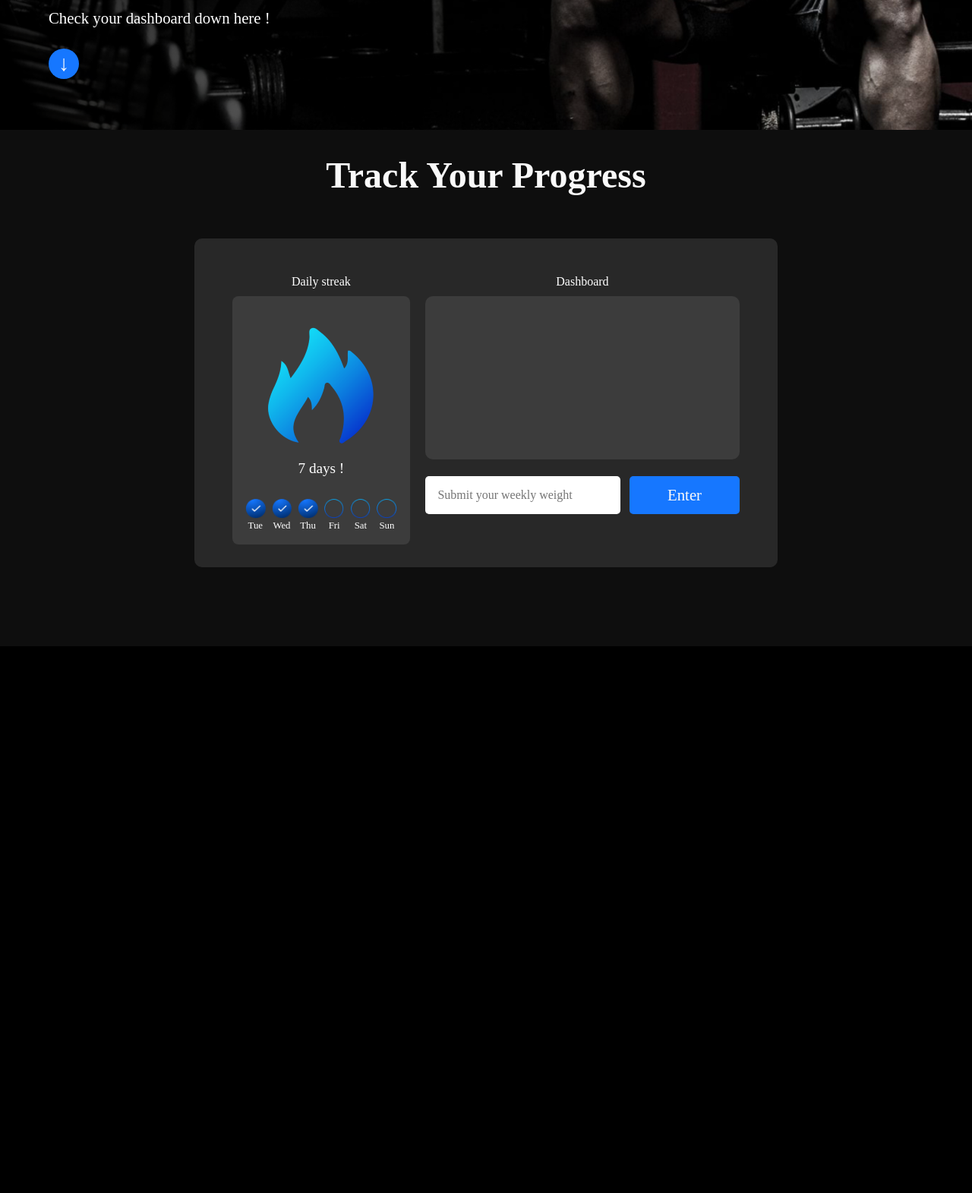
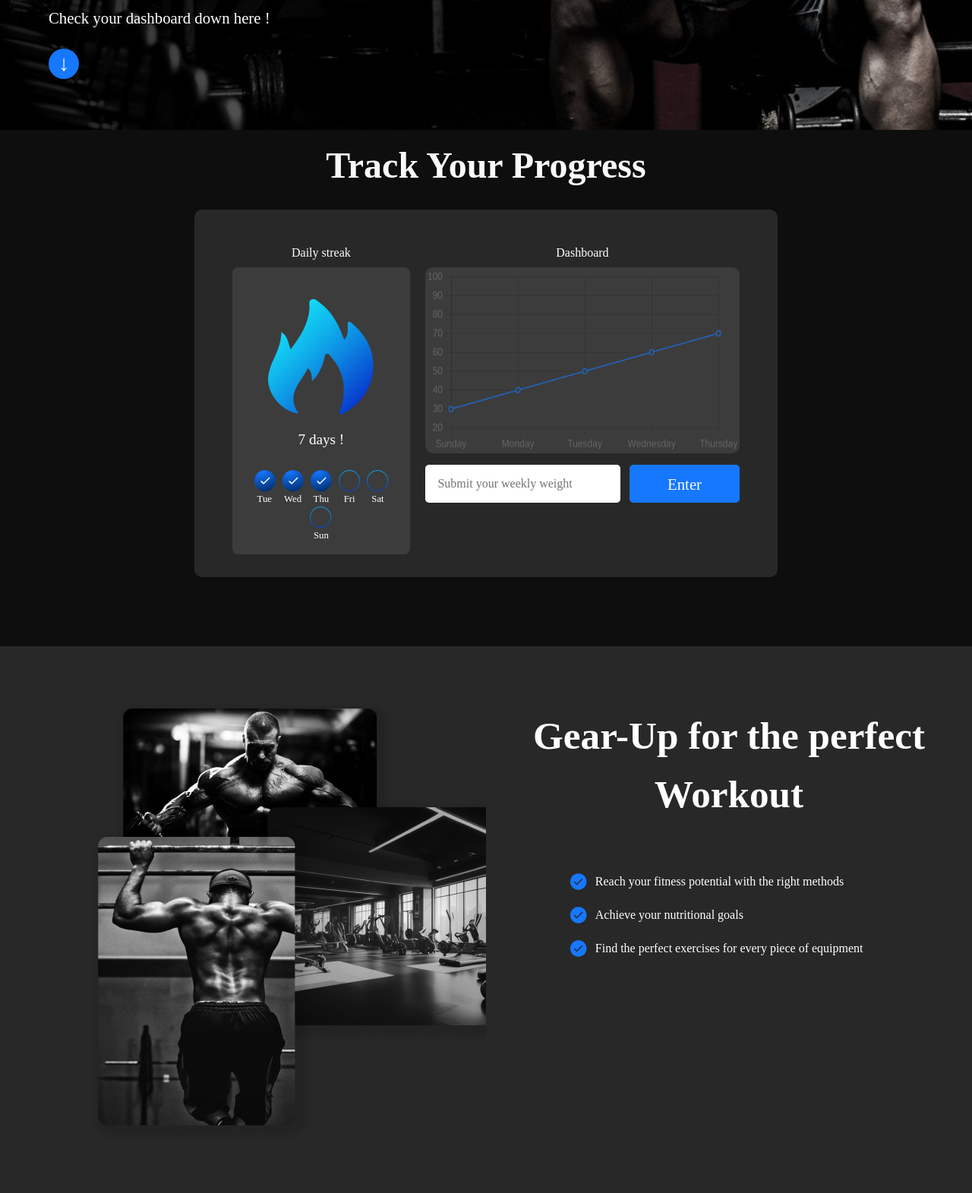
Before and after one commit to OussamaDaachi24/GymBro, a PHP site: page /html/home.html in a window 1280 px wide. Shown: the part 629-2200 px from the top of the page at 76% size. Before the commit the page ends 1480 px from the top, so only its background shows below. Run offline with PHP 8.4, Linux system fonts and the light colour scheme; a map, chart or similar area stays blank.

Commit message:
made the progress line & banner (homePage)

```diff
--- a/frontend/css/common.css
+++ b/frontend/css/common.css
@@ -141,3 +141,22 @@ a{
   color:var(--clr-button-midtext);
 
 }
+
+/* Styling the footer */
+
+footer{
+  background-color:var(--clr-secondary-bg-light) ;
+  display:flex;
+  justify-content: space-evenly;
+  width:100%;
+  color:white;
+}
+
+.accounts{
+  display:flex;
+  flex-wrap: nowrap;
+}
+.accounts div{
+  width:50%;
+  min-width: 100px;
+}
--- a/frontend/css/home.css
+++ b/frontend/css/home.css
@@ -34,6 +34,7 @@
     background-repeat: no-repeat;
     background-color: black;
     position: relative;
+    overflow: hidden;
 }
 .quotes{
     position: absolute;
@@ -76,14 +77,20 @@
     width:40px;
     height:40px;
     background-color: var(--clr-button-midtext);
+    color:white;
     border-radius:50%;
     margin-top:25px;
     display:flex;
     justify-content: center;
     align-items: center;
-    font-size:1.8rem;
-    font-weight:500;
+    font-size: 1.8rem;
+    font-weight: 900;
     cursor: pointer;
+}
+.arrow img{
+    color:white;
+    width:100%;
+    height: 100%;
 }
 
 /*Styling the dashboard section*/
@@ -162,6 +169,7 @@
     margin-top:25px;
     padding-left: 13px;
     padding-right: 13px;
+    flex-wrap: wrap;
 }
 .days_streak div{
     margin-right:2%;
@@ -183,6 +191,7 @@ canvas{
     margin-top: 7px;
     width:100%;
     min-height:60%;
+    height:60%;
     border-radius:10px;
 }
 .line-chart p{
@@ -209,4 +218,74 @@ canvas{
     background-color: var(--clr-button-midtext);
     color:var(--clr-light-white);
     font-size: 1.3rem;
+    cursor:pointer;
 }
+
+/* Styling the banner of the sportif man */
+
+.sport_banner{
+    display:flex;
+    flex-direction: row;
+    width:100%;
+    height:90vh;
+    position:absolute;
+    background-color: var(--clr-secondary-bg);
+}
+.sport_banner .banner_picture{
+    width:50%;
+    height:90vh;
+    min-width:300px;
+    overflow:hidden; /* to hide the images*/
+}
+
+.banner_picture .cable_fly{
+    position:relative;
+    top:70px;
+    left:150px;
+}
+
+.banner_picture img{
+    height:auto;
+}
+
+.banner_picture .empty_gym{
+    position:relative;
+    left:340px;
+    top:-30px;
+    z-index: 2;
+}
+
+.banner_picture .pull_up{
+    position:relative;
+    z-index:5;
+    left: 117px;
+    top:-315px;
+}
+
+.sport_banner .banner_txt{
+    width:50%;
+    color:white;
+    height: 90vh;
+    padding-top:80px;
+    text-align: center;
+}
+
+.banner_txt p {
+    font-size:3.2rem;
+    font-weight: var(--fw-bold);
+}
+
+.banner_txt ul{
+    margin-top:10%;
+    margin-left:17%;
+}
+
+.banner_txt li{
+    display:flex;
+    justify-content:flex-start;
+    align-items: center;
+    margin-top:20px;
+}
+.banner_txt li img{
+    margin-right: 10px;
+}
--- a/frontend/html/home.html
+++ b/frontend/html/home.html
@@ -15,6 +15,8 @@
     <link rel="stylesheet" href="../css/home.css" />
     <link rel="stylesheet" href="../css/common.css" />
   </head>
+  <!-- Link for chart.js library -->
+  <script src="https://cdn.jsdelivr.net/npm/chart.js"></script>
 
   <!--  Body section-->
   <body>
@@ -41,16 +43,19 @@
         <div class="get_program">
           Get your ultimate training <span>program</span> from +100 workouts
         </div>
-        <div class="additional_txt"><div class="for_you">
-            beginner and you don't know how to get you dream physic? You're on the
-            rigth place!!
+        <div class="additional_txt">
+          <div class="for_you">
+            beginner and you don't know how to get you dream physic? You're on
+            the rigth place!!
           </div>
           <button class="explore_workout">Explore</button>
           <div class="check_board">Check your dashboard down here !</div>
-          <div class="arrow"><a href="#dashboard">&#x2193</a></div></div>
+          <div class="arrow">
+            <a href="#dashboard">&#x2193</a>
           </div>
         </div>
-
+      </div>
+    </div>
 
     <section class="dashboard_cls" id="dashboard">
       <h1>Track Your Progress</h1>
@@ -59,29 +64,81 @@
           <p>Daily streak</p>
           <div class="streak-block">
             <div class="streak-img">
-                    <div><img src="../assets/images/flame 1.png" class="flame"></div>
+              <div>
+                <img src="../assets/images/flame 1.png" class="flame" />
+              </div>
             </div>
             <h6>7 days !</h6>
             <div class="days_streak">
-                    <div><img src="../assets/images/Group 102.png"><p>Tue</p></div>
-                    <div><img src="../assets/images/Group 102.png"><p>Wed</p></div>
-                    <div><img src="../assets/images/Group 102.png"><p>Thu</p></div>
-                    <div><img src="../assets/images/DaysProgress.png"><p>Fri</p></div>
-                    <div><img src="../assets/images/DaysProgress.png"><p>Sat</p></div>
-                    <div><img src="../assets/images/DaysProgress.png"><p>Sun</p></div>
+              <div>
+                <img src="../assets/images/Group 102.png" />
+                <p>Tue</p>
+              </div>
+              <div>
+                <img src="../assets/images/Group 102.png" />
+                <p>Wed</p>
+              </div>
+              <div>
+                <img src="../assets/images/Group 102.png" />
+                <p>Thu</p>
+              </div>
+              <div>
+                <img src="../assets/images/DaysProgress.png" />
+                <p>Fri</p>
+              </div>
+              <div>
+                <img src="../assets/images/DaysProgress.png" />
+                <p>Sat</p>
+              </div>
+              <div>
+                <img src="../assets/images/DaysProgress.png" />
+                <p>Sun</p>
               </div>
             </div>
-
+          </div>
         </div>
         <div class="line-chart">
           <p>Dashboard</p>
-                   <canvas></canvas>
+          <canvas id="progressChart"></canvas>
           <form class="input_weigth">
-                      <input type="number" placeholder="Submit your weekly weight">
+            <input
+              type="number"
+              placeholder="Submit your weekly weight"
+              min="25"
+              max="200"
+            />
             <button>Enter</button>
           </form>
         </div>
       </div>
     </section>
+    <section class="sport_banner">
+      <div class="banner_picture">
+        <img
+          src="../assets/images/Workout-Wallpaper-01-1600-x-843 1.png"
+          class="cable_fly"
+        />
+        <img src="../assets/images/pxfuel (3) 1.png" class="empty_gym" />
+        <img src="../assets/images/pxfuel (1) 1.png" class="pull_up" />
+      </div>
+      <div class="banner_txt">
+        <p>Gear-Up for the perfect Workout</p>
+        <ul>
+          <li>
+            <img src="../assets/images/iconoir_check-circle-solid.png" />Reach
+            your fitness potential with the right methods
+          </li>
+          <li>
+            <img src="../assets/images/iconoir_check-circle-solid.png" />Achieve
+            your nutritional goals
+          </li>
+          <li>
+            <img src="../assets/images/iconoir_check-circle-solid.png" />Find
+            the perfect exercises for every piece of equipment
+          </li>
+        </ul>
+      </div>
+    </section>
+    <script src="../javaScript/home.js"></script>
   </body>
 </html>
--- a/frontend/javaScript/home.js
+++ b/frontend/javaScript/home.js
@@ -0,0 +1,41 @@
+//1- making the line chart using chart.js library
+
+ctx=document.getElementById('progressChart').getContext('2d');
+
+//2-costume data for the chart
+const data={
+    labels:['Sunday','Monday','Tuesday','Wednesday','Thursday'], // x axis
+    datasets:[{
+        label:'Your Progress',
+        data:[30,40,50,60,70],
+        borderColor:'white',
+        backgroundColor:'#3C3C3C',
+        borderColor: '#1677FF',
+        borderWidth: 1, // Line thickness
+        fill: true, // Fills the area under the line
+        tension: 0.3 // Curve smoothness (0 for straight, 1 for maximum curve)
+    }]
+};
+
+//3- chart configuration
+const config = {
+    type: 'line', // Chart type
+    data: data, // Data for the chart
+    options: {
+        scales: {
+            y: {
+                beginAtZero: false, // Start the Y-axis from 0
+                min: 20,
+                max: 100 // Set maximum value for the Y-axis
+            }
+        },
+        plugins: {
+            legend: {
+                display: false, // Show legend for the dataset
+            }
+        }
+    }
+};
+
+//4- create the chart :
+const progressLineChart = new Chart(ctx, config);
```
Also changed, not shown: frontend/assets/images/Vector.png (added), frontend/assets/images/Workout-Wallpaper-01-1600-x-843 1.png (added), frontend/assets/images/down-arrow.jpg (added), frontend/assets/images/iconoir_check-circle-solid.png (added), frontend/assets/images/pxfuel (1) 1.png (added), frontend/assets/images/pxfuel (3) 1.png (added). Lines whose indentation alone changed are shown as unchanged.
